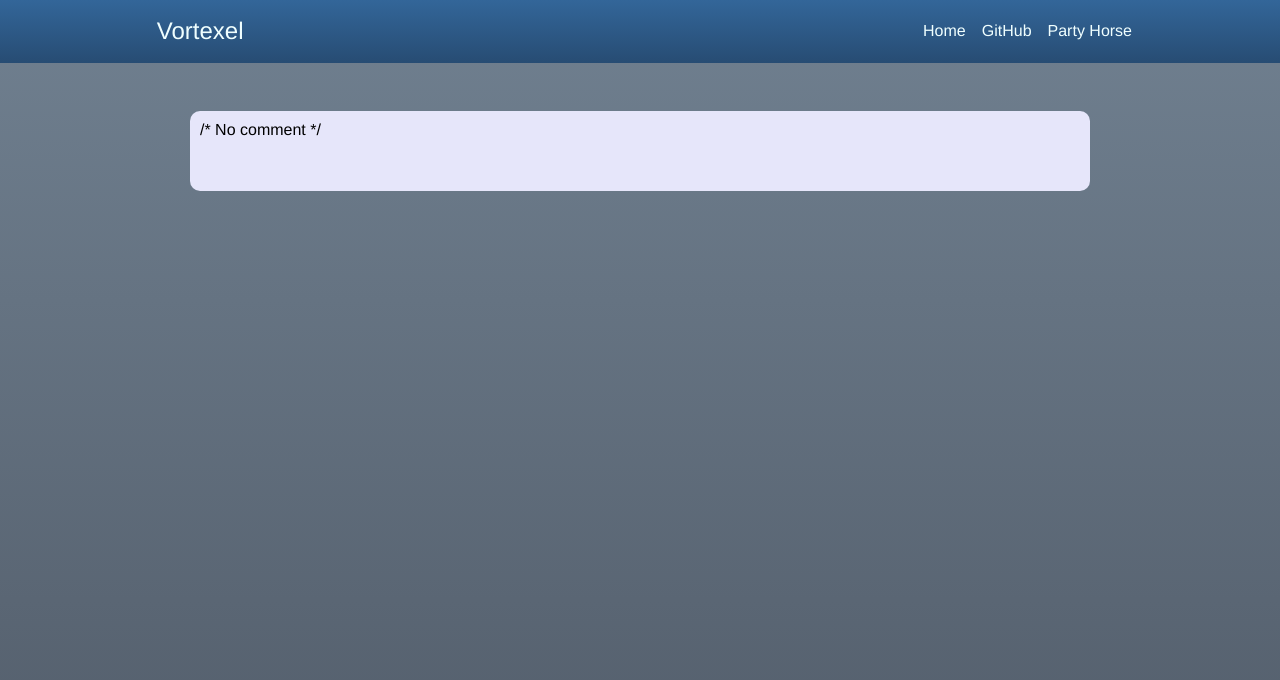
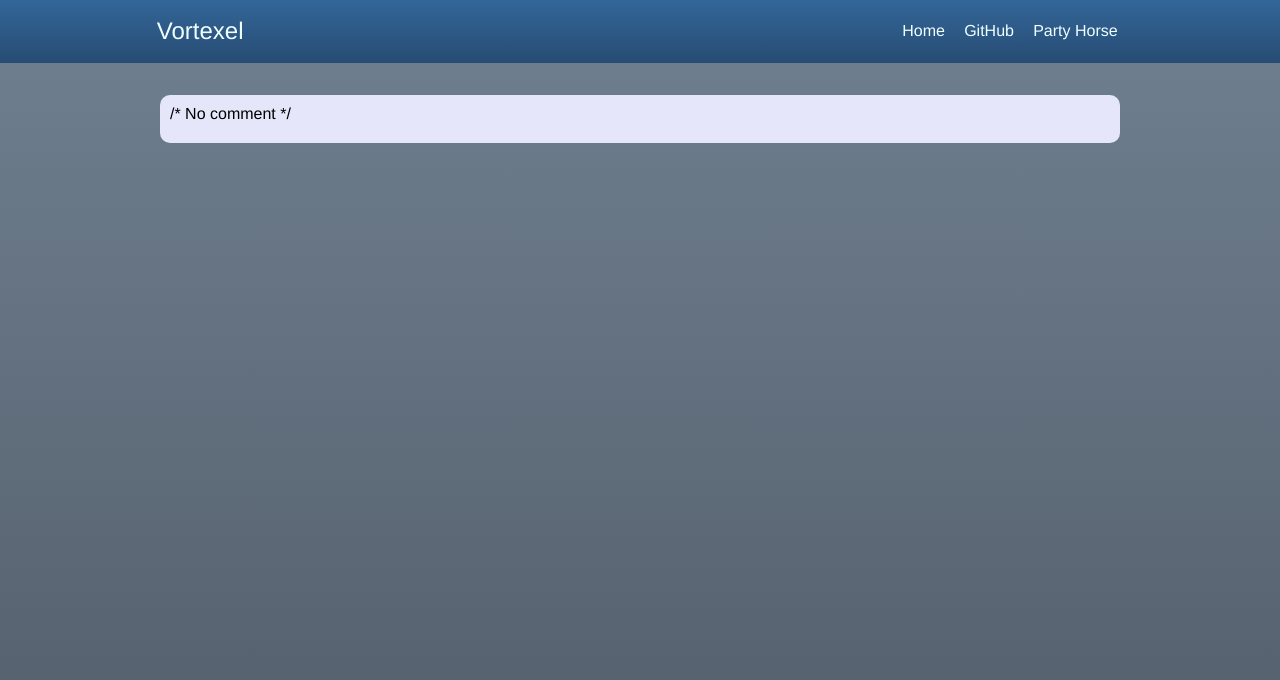
Before and after one commit to Bindernews/bindernews.github.io, a Jekyll site: the page built from index.html, in a window 1280 px wide. Shown: the top 680 px of the page. Built offline with Jekyll 4.4.1, drawn with Linux system fonts in a browser that asks for light colours.

Commit message:
Make it prettier on mobile

```diff
--- a/css/main.scss
+++ b/css/main.scss
@@ -94,7 +94,24 @@
     display: inline-flex;
     flex-direction: row;
     justify-content: center;
+
+    :last-child {
+        padding-right: $topbar-padding;
+    }
+
+    // The spacer takes ALL the space
+    .topbar-spacer {
+        flex-grow: 1;
+    }
+
+    .title-main {
+        padding: $topbar-padding;
+        color: $title-text-color;
+        font-size: $title-font-size;
+        flex-grow: 0;
+    }
 }
+
 .topbar-content nav {
     flex-grow: 0; // use minimum size always
     padding: $topbar-padding 0em $topbar-padding 0em;
@@ -103,6 +120,7 @@
     a {
         color: $title-text-color;
         padding: $topbar-padding 0.5em $topbar-padding 0.5em;
+        white-space: nowrap;
     }
 
     a:hover {
@@ -111,51 +129,58 @@
     }
 }
 
-nav.topbar-spacer {
-    flex-grow: 1; // grow more than 0
-}
-
-.title-main {
-    /* Inverted title bar colors */
-//    background-image: linear-gradient(180deg, $titlebar-color1, $titlebar-color2);
-    padding: $topbar-padding;
-    color: $title-text-color;
-    font-size: $title-font-size;
-    flex-grow: 0;
-}
-
-// If we're on a moble device screen
-@include media-query($on-mobile) {
-    .topbar-content {
-        flex-direction: column;
-
-        nav a {
-            width: 100%;
-        }
-    }
-    nav.topbar-spacer {
-        display: none;
-    }
-}
-
 
 /////////////////////////////////////////////////////////////////////
 // Style the content area
 /////////////////////////////////////////////////////////////////////
 
-.center-block p {
-    padding-top: 10px;
-    padding-bottom: 10px;
+.center-block {
+    margin: 2em 2% 0px 2%;
+    background-color: lavender;
+    border-radius: 10px;
+    min-height: 3em;
+
+    p {
+        padding: 10px;
+    }
 }
 
-.center-block {
-    margin-top: 3em;
-    margin-left: 5%;
-    margin-right: 5%;
-    background-color: lavender;
-    border-radius: 10px;
-    min-height: 5em;
+/////////////////////////////////////////////////////////////////////
+// If we're on a moble device screen
+/////////////////////////////////////////////////////////////////////
+
+@include media-query($on-mobile) {
+    .topbar-content {
+        flex-direction: column;
+
+
+        nav {
+            // increase h-padding to form an indent
+            padding-left: $topbar-padding * 2;
+            // decrease v-padding to reduce scrolling
+            padding-top: 0em;
+            padding-bottom: $topbar-padding * 0.5;
+        }
+
+        .title-main {
+            // decrease v-padding more
+            padding-bottom: $topbar-padding * 0.5;
+        }
+
+        // Disable the top bar spacer
+        .topbar-spacer {
+            display: none;
+        }
+    }
+
+    // center block becomes flush with edges and has no gap
+    .center-block {
+        margin: 0px;
+        padding: 0em;
+        border-radius: 0px;
+
+        :first-child {
+            margin-top: 0px;
+        }
+    }
 }
-.center-block p {
-    padding: 10px;
-}
```
